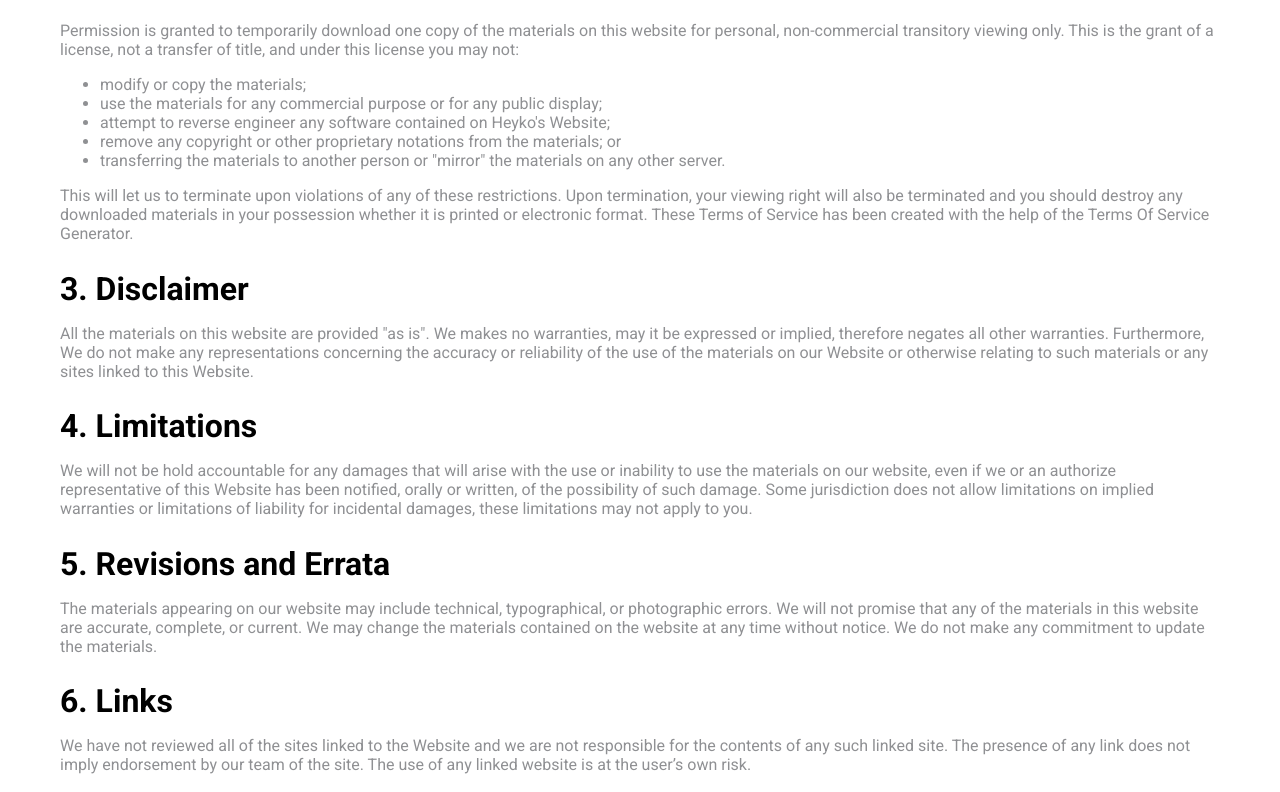
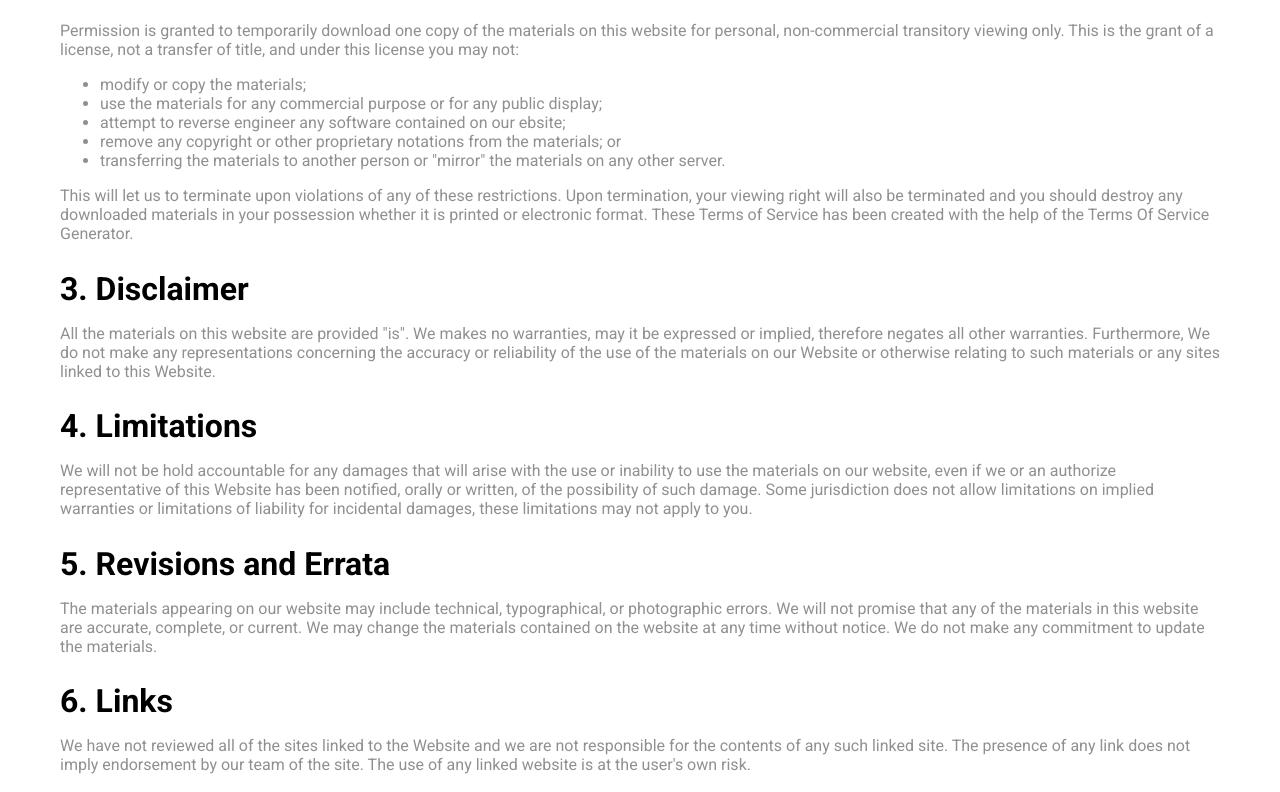
Before and after one commit to Marchand-Nicolas/discord-captcha-web, a Next.js app: page /tos in a window 1280 px wide. Shown: the part 268-1060 px from the top of the page. Built offline with nearby package versions, Linux system fonts and the light colour scheme.

Commit message:
fixing build issues

```diff
--- a/pages/tos.js
+++ b/pages/tos.js
@@ -18,16 +18,16 @@ export default function Home() {
                     <ul>
                         <li>modify or copy the materials;</li>
                         <li>use the materials for any commercial purpose or for any public display;</li>
-                        <li>attempt to reverse engineer any software contained on Heyko's Website;</li>
+                        <li>attempt to reverse engineer any software contained on our ebsite;</li>
                         <li>remove any copyright or other proprietary notations from the materials; or</li>
-                        <li>transferring the materials to another person or "mirror" the materials on any other server.</li>
+                        <li>transferring the materials to another person or &quot;mirror&quot; the materials on any other server.</li>
                     </ul>
 
                     <p>This will let us to terminate upon violations of any of these restrictions. Upon termination, your viewing right will also be terminated and you should destroy any downloaded materials in your possession whether it is printed or electronic format. These Terms of Service has been created with the help of the <a href="https://www.termsofservicegenerator.net">Terms Of Service Generator</a>.</p>
                 </section>
                 <section className={styles.section}>
                     <h2>3. Disclaimer</h2>
-                    <p>All the materials on this website are provided "as is". We makes no warranties, may it be expressed or implied, therefore negates all other warranties. Furthermore, We do not make any representations concerning the accuracy or reliability of the use of the materials on our Website or otherwise relating to such materials or any sites linked to this Website.</p>
+                    <p>All the materials on this website are provided &quot;is&quot;. We makes no warranties, may it be expressed or implied, therefore negates all other warranties. Furthermore, We do not make any representations concerning the accuracy or reliability of the use of the materials on our Website or otherwise relating to such materials or any sites linked to this Website.</p>
                 </section>
                 <section className={styles.section}>
                     <h2>4. Limitations</h2>
@@ -39,7 +39,7 @@ export default function Home() {
                 </section>
                 <section className={styles.section}>
                     <h2>6. Links</h2>
-                    <p>We have not reviewed all of the sites linked to the Website and we are not responsible for the contents of any such linked site. The presence of any link does not imply endorsement by our team of the site. The use of any linked website is at the user’s own risk.</p>
+                    <p>We have not reviewed all of the sites linked to the Website and we are not responsible for the contents of any such linked site. The presence of any link does not imply endorsement by our team of the site. The use of any linked website is at the user&apos;s own risk.</p>
                 </section>
                 <section className={styles.section}>
                     <h2>7. Site Terms of Use Modifications</h2>
```
